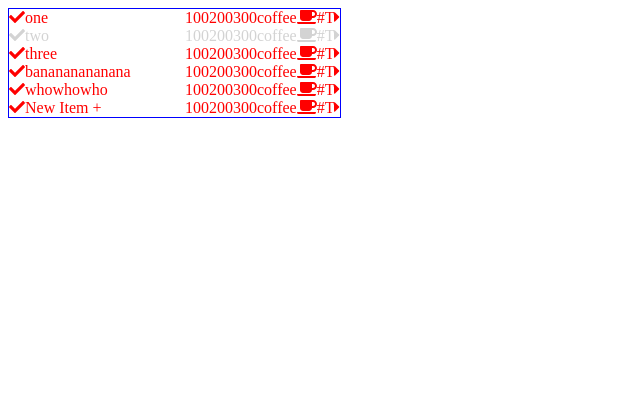
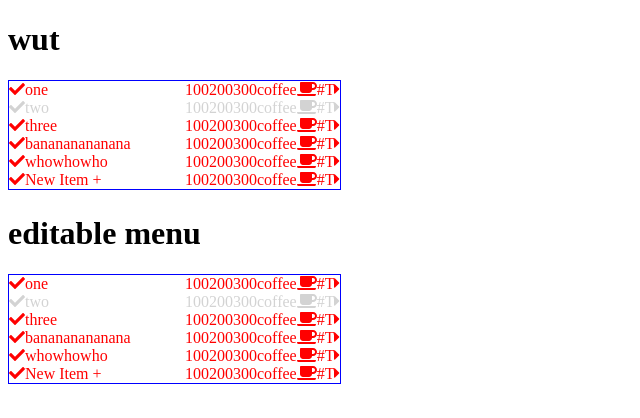
Before and after one commit to UndefinedOU/undefined-select-menu, a React (Create React App) app: page / in a window 1280 px wide. Shown: the top 418 px of the page, without its empty margins (0-640 px from the left). Built offline with nearby package versions, Linux system fonts and the light colour scheme.

Commit message:
changed root loader to laod App.js instead of menu directly

```diff
--- a/src/App.js
+++ b/src/App.js
@@ -2,14 +2,16 @@ import React, { Component } from 'react';
 
 import logo from './logo.svg';
 import './App.css';
+import Menu from './components/Menu/Menu';
 
 class App extends Component {
   render () {
     let fa = "fa fa-heart";
     return (
       <div>
+        <h1>wut</h1>
         <Menu />
-        <h1> editable menu <h1>
+        <h1> editable menu </h1>
         <Menu editable={true} />
       </div>
     );
--- a/src/index.js
+++ b/src/index.js
@@ -1,7 +1,8 @@
 import React from 'react';
 import ReactDOM from 'react-dom';
-import Menu from './components/Menu/Menu';
+//import Menu from './components/Menu/Menu';
 import registerServiceWorker from './registerServiceWorker';
+import App from './App';
 
-ReactDOM.render(<Menu />, document.getElementById('root'));
+ReactDOM.render(<App />, document.getElementById('root'));
 registerServiceWorker();
```
